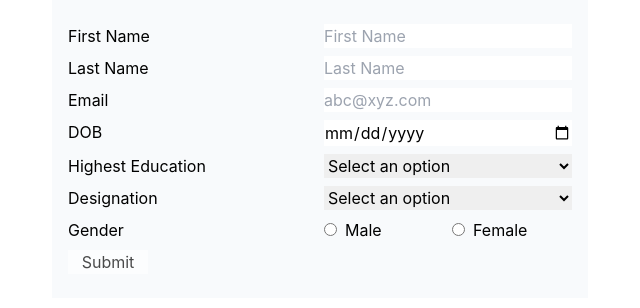
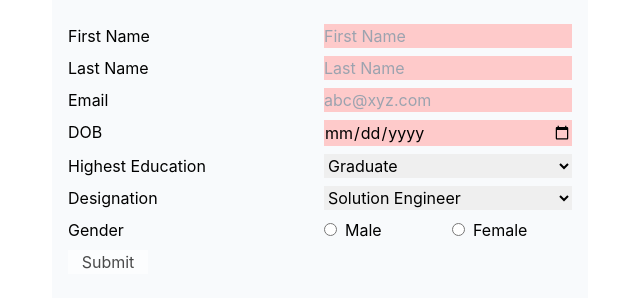
Before and after one commit to Nishith1998/React-Learning, a React (Create React App) app: page / in a window 1280 px wide. Shown: the top 308 px of the page, without its empty margins (320-960 px from the left). Built offline with nearby package versions, Linux system fonts and the light colour scheme.

Commit message:
Fix edit issue

```diff
--- a/src/components/Form/Form.tsx
+++ b/src/components/Form/Form.tsx
@@ -89,10 +89,12 @@ const formFields: formField[] = [
     label: "Submit",
     classes: "bg-blue-200 w-20",
     attributes: { id: "submitButton", type: "submit" },
+    isValid: (value: string) => true
   },
 ];
 
 export const Form = (props: any) => {
+  console.log("Form: props", props);
   const onSubmit = (formValue: { [key: string]: string }) => {
     console.log(formValue);
     props.onAddUser({
@@ -100,9 +102,7 @@ export const Form = (props: any) => {
       name: formValue.firstName + formValue.lastName,
     });
   };
-  // formFields.forEach(fields => {
-  //   fields.value = props.formValue[fields.id];
-  // })
+
   const [newValue, setNewValue] = useState(formFields.map(fields => {
     fields.value = props.formValue[fields.id];
     return fields;
@@ -115,7 +115,8 @@ export const Form = (props: any) => {
     });
     setNewValue(newValue);
     console.log("newVla", newValue);
-  }, [props]);
+  }, [props.formValue]);
+
   return (
     <Card className="flex-col bg-slate-50">
       <GenericForm formFields={newValue} onSubmit={onSubmit} />
--- a/src/components/Layout/Layout.tsx
+++ b/src/components/Layout/Layout.tsx
@@ -17,7 +17,18 @@ export const Layout = () => {
     //     "submitButton": ""
     // }
   ];
-  const currentUserFormValueInitialState: {[key: string]: string} = {}
+  const currentUserFormValueInitialState: {[key: string]: string} =     {
+    // "firstName": "adfs",
+    // "lastName": "asadf",
+    // "name": "asfs asadf",
+    // "email": "ngoswami@deqode.com",
+    // "dob": "1998-12-16",
+    // "highestEducation": "graduate",
+    // "designation": "solutionEngineer",
+    // "gender": "male",
+    // "profilePic": "C:\\fakepath\\Screenshot from 2023-06-05 16-30-00.png",
+    // "submitButton": ""
+}
   const [userDetails, setUserDetails] = useState(userDetailsInitialState);
   const [currentUserFormValue, setCurrentUserFormValue] = useState(currentUserFormValueInitialState);
 
--- a/src/components/UI/FormField/FormField.tsx
+++ b/src/components/UI/FormField/FormField.tsx
@@ -21,7 +21,7 @@ export const FormField = (props: any) => {
         <label htmlFor={props.attributes.id}>{props.label}</label>
         <input
           {...props.attributes}
-          value={props.value}
+          value={props.form[props.id].value}
           onChange={(event: ChangeEvent<HTMLInputElement>) =>
             onInputChangeHandler(
               props.id,
@@ -50,7 +50,7 @@ export const FormField = (props: any) => {
             )
           }
         >
-          <option disabled selected>
+          <option disabled>
             Select an option
           </option>
           {props.options.map((option: { label: string; value: string }) => (
--- a/src/components/UI/FormField/GenericForm.tsx
+++ b/src/components/UI/FormField/GenericForm.tsx
@@ -1,4 +1,4 @@
-import { FormEvent, useState } from "react";
+import { FormEvent, useEffect, useState } from "react";
 import { formField } from "../../../models/types";
 import { FormField } from "./FormField";
 import { Card } from "../Card/Card";
@@ -8,20 +8,24 @@ export const GenericForm = (props: { formFields: formField[], onSubmit: any }) =
     [key: string]: { value: string; isValid: boolean | null };
   };
 
-  const formStructure: FormStructureType = {};
-  props.formFields.forEach(
-    (ele: formField) => {
-      formStructure[ele.id] = { value: ele.value ?? '', isValid: ele.type === 'button' ? true : null }
-  }
-  );
+  const formStructureInitial: FormStructureType = {};
+  props.formFields.forEach(ele => {
+    formStructureInitial[ele.id] = {value: ele.value ?? '', isValid: ele.type === 'button' ? true : ele.isValid?.(ele.value ?? '') ?? null}
+  });
+  const [form, setForm] = useState(formStructureInitial);
 
-  const [form, setForm] = useState(formStructure);
-  const [newFormFields, setNewFormFields] = useState(props.formFields)
-
-  console.log("State value: ", form);
+  useEffect(() => {
+    const formStructureModified: FormStructureType = {}
+    props.formFields.forEach(ele => {
+      formStructureModified[ele.id] = {value: ele.value ?? '', isValid: ele.isValid?.(ele.value ?? '') ?? null}
+    });
+    console.log("GenericForm: useEffect", formStructureModified)
+    setForm(formStructureModified);
+  },[props.formFields])
 
   const onInputChange = (label: string, value: string, isValid: boolean) => {
     setForm((prevForm) => {
+      console.log("GenericForm: setForm",{ ...prevForm, [label]: { value: value, isValid: isValid } })
       return { ...prevForm, [label]: { value: value, isValid: isValid } };
     });
   };
@@ -39,7 +43,7 @@ export const GenericForm = (props: { formFields: formField[], onSubmit: any }) =
   return (
     <Card>
       <form onSubmit={submitHandler}>
-        {newFormFields.map((field: formField) => (
+        {props.formFields.map((field: formField) => (
           <FormField
             key={field.id}
             isValid={form[field.id].isValid}
```
